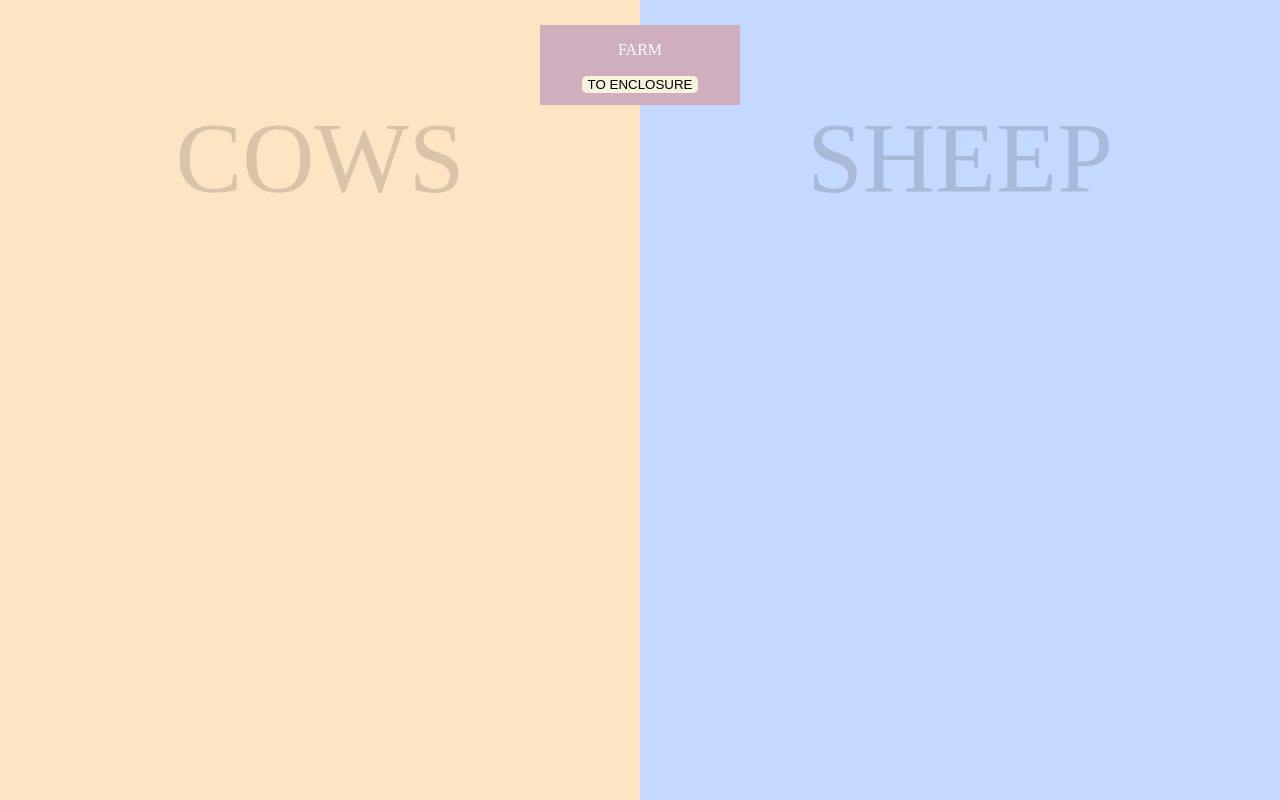
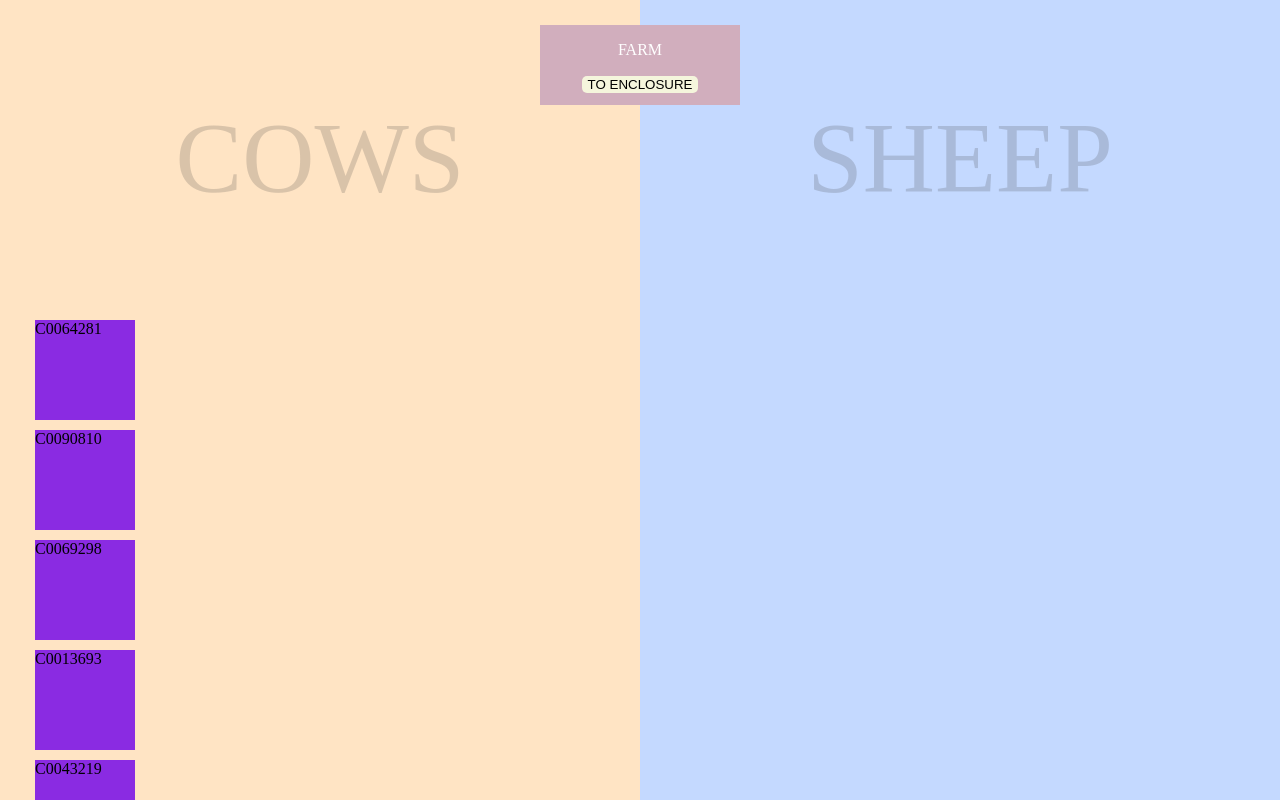
Before and after one commit to ArminasStrolys/react-deimante-v7-my-little-farm, a React (Create React App) app: page / in a window 1280 px wide. Both pictures are taken after a click on the button "TO ENCLOSURE". Shown: the top 800 px of the page. Built offline with nearby package versions, Linux system fonts and the light colour scheme.

Commit message:
Creating sheep and cows

```diff
--- a/src/components/farm/Farm.jsx
+++ b/src/components/farm/Farm.jsx
@@ -1,22 +1,63 @@
 import React, { useState } from 'react';
 import "./farm.css";
+import Square from '../shapes/Square'
+import Circle from '../shapes/Circle'
+
 
 const Farm = () => {
 
-    const [cows, setCows] = useState('')
-    const [sheep, setSheep] = useState('')
+  function rndNum(min, max) {
+    return Math.floor(Math.random() * (max - min + 1) + min);
+  }
+
+  const [cows, setCows] = useState([])
+  const [sheep, setSheep] = useState([])
+
+
+const fillAnimals = () => {
+
+  const startingCows = rndNum(5,20)
+  const startingSheep = rndNum(5,20)
+
+    for (let i = 0; i < startingCows; i++) {
+      cows.push('C00'+rndNum(10000,99999))
+    }
+
+      for (let i = 0; i < startingSheep; i++) {
+        setSheep(sheep.push('S00'+rndNum(10000,99999)))
+    }
+    console.log(sheep)
+    console.log(cows)
+}
+
+
+
+
 
   return (
     <div>
       <div className="announcer">
         <p>FARM</p>
-        <button className="eBtn">TO ENCLOSURE</button>
+        <button className="eBtn" onClick={fillAnimals}>TO ENCLOSURE</button>
       </div>
       <div className="leftSide">
         <p className="mainTxt">COWS</p>
+        <div className='cowEnclosure'>
+          {cows.length > 1 && cows.map((cow,i) => <Square
+            key={i}
+            num={cow}
+          />)}
+          {console.log('cows', cows)}
+        </div>
       </div>
       <div className="rightSide">
         <p className="mainTxt">SHEEP</p>
+        <div className='sheepEnclosure'>
+        {sheep.length > 1 && sheep.map((shee,i) => <Circle
+            key={i}
+            num={shee}
+          />)}
+        </div>
       </div>
     </div>
   );
--- a/src/components/farm/farm.css
+++ b/src/components/farm/farm.css
@@ -39,3 +39,12 @@ background-color: rgb(193, 204, 188);
 body{
     margin: 0;
 }
+.cowEnclosure {
+  position: absolute;
+  left: 30px;
+}
+
+.sheepEnclosure{
+  position: absolute;
+  right: 30px;
+}
--- a/src/components/shapes/Circle.jsx
+++ b/src/components/shapes/Circle.jsx
@@ -1,10 +1,10 @@
 import React from 'react';
 import './shapes.css'
 
-const Circle = () => {
+const Circle = (props) => {
     return (
         <div>
-            <div className='circle'></div>
+            <div className='circle'>{props.shee}</div>
         </div>
     );
 }
--- a/src/components/shapes/Square.jsx
+++ b/src/components/shapes/Square.jsx
@@ -1,10 +1,10 @@
 import React from 'react';
 import './shapes.css'
 
-const Square = () => {
+const Square = (props) => {
     return (
         <div>
-            <div className='square'></div>
+            <div className='square'>{props.num}</div>
         </div>
     );
 }
--- a/src/components/shapes/shapes.css
+++ b/src/components/shapes/shapes.css
@@ -1,11 +1,15 @@
 .square{
-    width: 50px;
-    height: 50px;
+    width: 100px;
+    height: 100px;
     background-color: blueviolet;
+    margin: 5px;
+    display: inline-block;
 }
 .circle{
     width: 50px;
     height: 50px;
     background-color: aquamarine;
     border-radius: 100%;
+    margin: 5px;
+    display: inline-block;
 }
```
